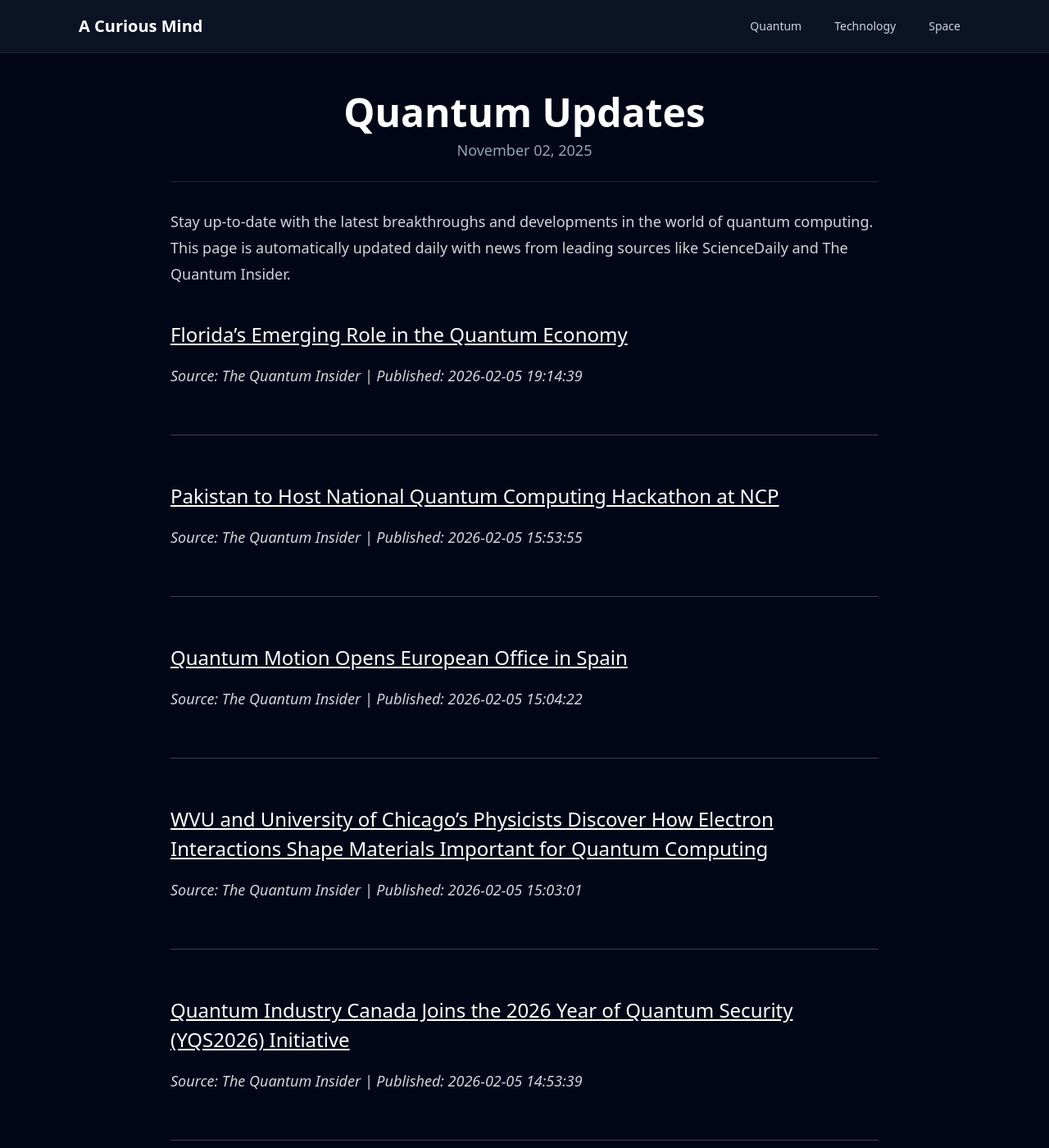
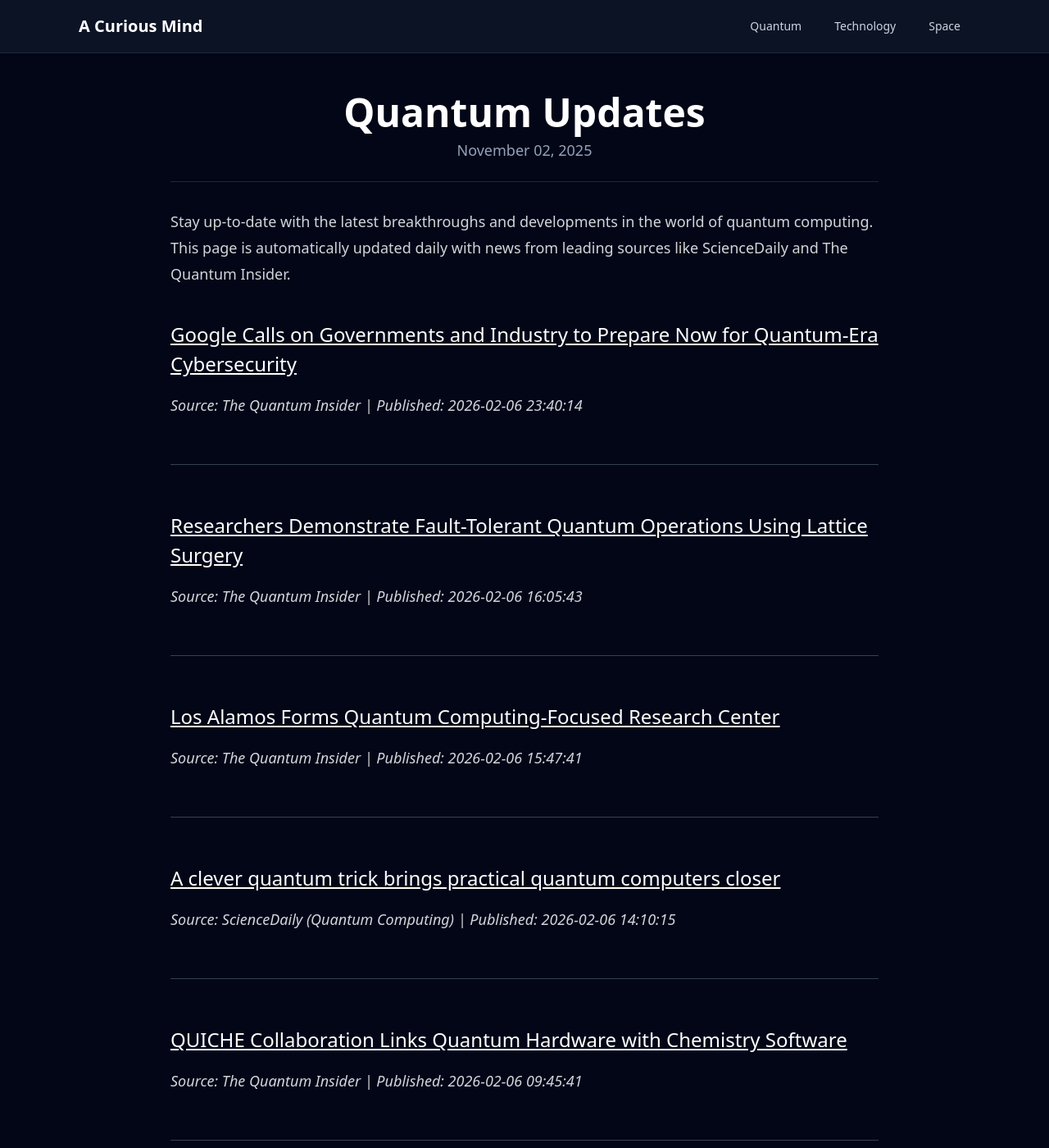
Before and after one commit to onehl7/onehl7.github.io, a Jekyll site: the page built from _posts/2025-11-02-quantum-updates.md, in a window 1280 px wide and 1400 px high. Shown: the whole window at 82% size. Built offline with Jekyll 4.4.1, drawn with Linux system fonts in a browser that asks for light colours; nearby versions of some CDN libraries; some of the changed text lies outside the part shown.

Commit message:
Update quantum news data

```diff
--- a/_data/quantum_news.json
+++ b/_data/quantum_news.json
@@ -1,33 +1,45 @@
 [
   {
     "source": "The Quantum Insider",
-    "title": "Florida\u2019s Emerging Role in the Quantum Economy",
-    "link": "https://thequantuminsider.com/2026/02/05/floridas-emerging-role-in-the-quantum-economy/",
-    "published": "2026-02-05 19:14:39"
+    "title": "Google Calls on Governments and Industry to Prepare Now for Quantum-Era Cybersecurity",
+    "link": "https://thequantuminsider.com/2026/02/06/google-calls-on-governments-and-industry-to-prepare-now-for-quantum-era-cybersecurity/",
+    "published": "2026-02-06 23:40:14"
   },
   {
     "source": "The Quantum Insider",
-    "title": "Pakistan to Host National Quantum Computing Hackathon at NCP",
-    "link": "https://thequantuminsider.com/2026/02/05/pakistan-to-host-quantum-computing-hackathon-at-ncp/",
-    "published": "2026-02-05 15:53:55"
+    "title": "Researchers Demonstrate Fault-Tolerant Quantum Operations Using Lattice Surgery",
+    "link": "https://thequantuminsider.com/2026/02/06/researchers-demonstrate-fault-tolerant-quantum-operations-using-lattice-surgery/",
+    "published": "2026-02-06 16:05:43"
   },
   {
     "source": "The Quantum Insider",
-    "title": "Quantum Motion Opens European Office in Spain",
-    "link": "https://thequantuminsider.com/2026/02/05/quantum-motion-opens-european-office-in-spain/",
-    "published": "2026-02-05 15:04:22"
+    "title": "Los Alamos Forms Quantum Computing-Focused Research Center",
+    "link": "https://thequantuminsider.com/2026/02/06/los-alamos-forms-quantum-computing-focused-research-center/",
+    "published": "2026-02-06 15:47:41"
+  },
+  {
+    "source": "ScienceDaily (Quantum Computing)",
+    "title": "A clever quantum trick brings practical quantum computers closer",
+    "link": "https://www.sciencedaily.com/releases/2026/02/260206012208.htm",
+    "published": "2026-02-06 14:10:15"
   },
   {
     "source": "The Quantum Insider",
-    "title": "WVU and University of Chicago\u2019s Physicists Discover How Electron Interactions Shape Materials Important for Quantum Computing",
-    "link": "https://thequantuminsider.com/2026/02/05/wvu-physicists-electron-interactions-quantum-computing-materials/",
-    "published": "2026-02-05 15:03:01"
+    "title": "QUICHE Collaboration Links Quantum Hardware with Chemistry Software",
+    "link": "https://thequantuminsider.com/2026/02/06/quiche-quantum-computing-orca-chemistry/",
+    "published": "2026-02-06 09:45:41"
   },
   {
     "source": "The Quantum Insider",
-    "title": "Quantum Industry Canada Joins the 2026 Year of Quantum Security (YQS2026) Initiative",
-    "link": "https://thequantuminsider.com/2026/02/05/quantum-industry-canada-joins-2026-year-of-quantum-security/",
-    "published": "2026-02-05 14:53:39"
+    "title": "Chinese Researchers Clear Hurdles For Long-Distance Quantum Networks",
+    "link": "https://thequantuminsider.com/2026/02/06/chinese-researchers-clear-hurdles-for-long-distance-quantum-networks/",
+    "published": "2026-02-06 09:23:07"
+  },
+  {
+    "source": "ScienceDaily (Quantum Computing)",
+    "title": "A superfluid freezes and breaks the rules of physics",
+    "link": "https://www.sciencedaily.com/releases/2026/02/260204121545.htm",
+    "published": "2026-02-06 04:15:38"
   },
   {
     "source": "ScienceDaily (Quantum Computing)",
@@ -46,17 +58,5 @@
     "title": "A hidden magnetic order could unlock superconductivity",
     "link": "https://www.sciencedaily.com/releases/2026/01/260126231849.htm",
     "published": "2026-01-27 04:39:16"
-  },
-  {
-    "source": "ScienceDaily (Quantum Computing)",
-    "title": "Distant entangled atoms acting as one sensor deliver stunning precision",
-    "link": "https://www.sciencedaily.com/releases/2026/01/260126075842.htm",
-    "published": "2026-01-26 13:26:09"
-  },
-  {
-    "source": "ScienceDaily (Quantum Computing)",
-    "title": "Researchers unlocked a new shortcut to quantum materials",
-    "link": "https://www.sciencedaily.com/releases/2026/01/260121233404.htm",
-    "published": "2026-01-22 05:03:43"
   }
 ]
```
